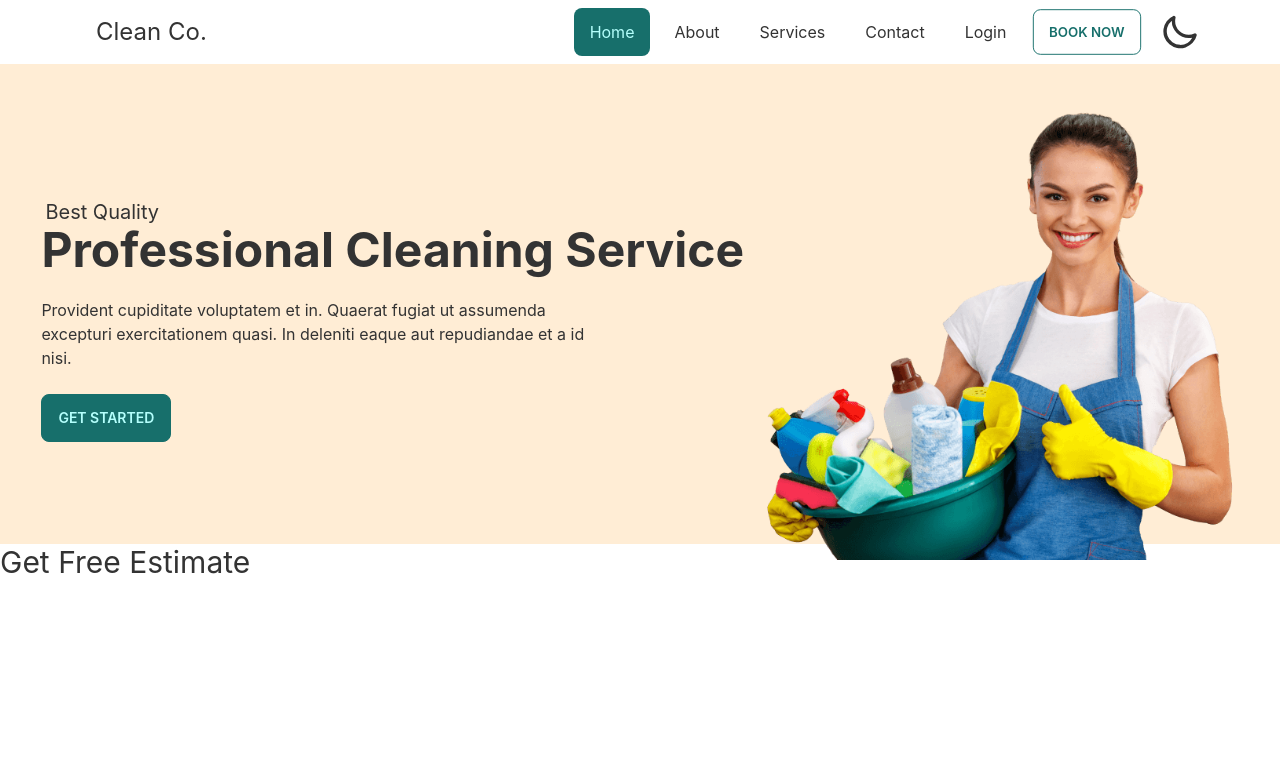
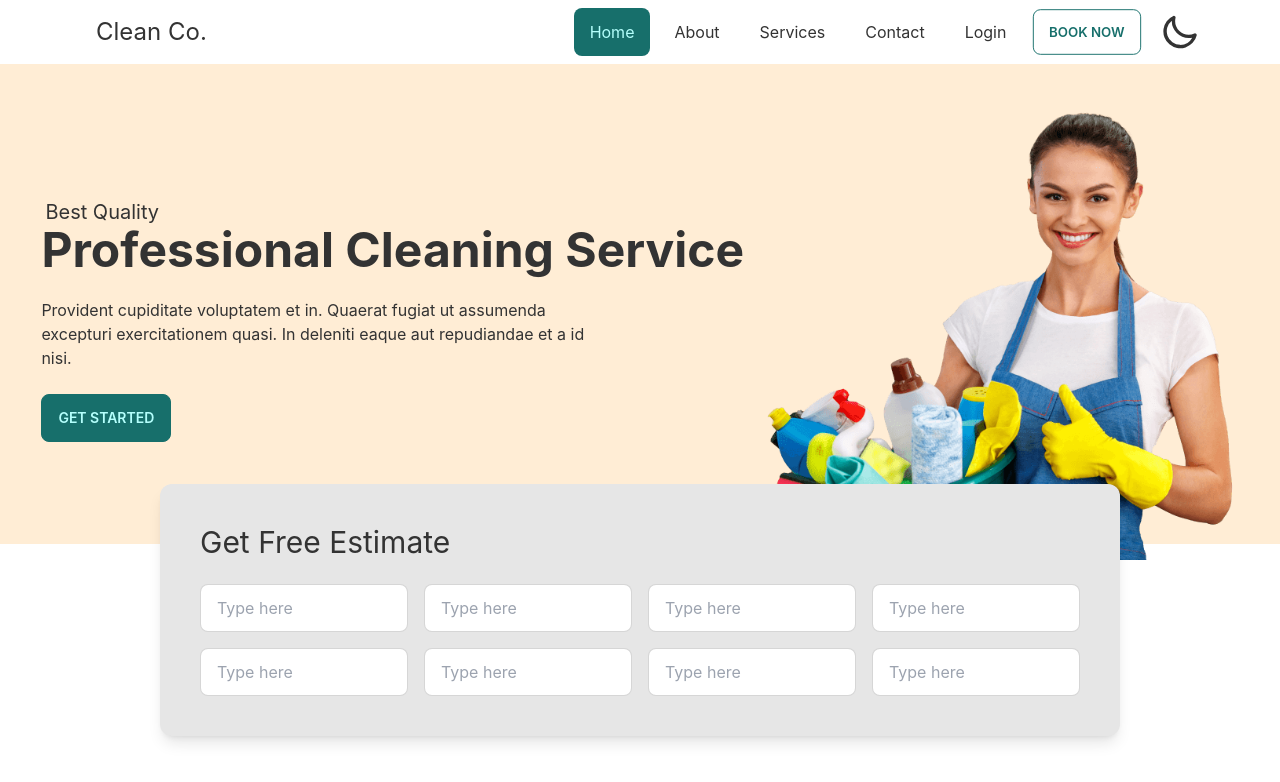
Before and after one commit to mohammadtanim24h/clean-co-live, a React (Create React App) app: page / in a window 1280 px wide. Shown: the top 782 px of the page. Built offline with nearby package versions, Linux system fonts and the light colour scheme.

Commit message:
free estimate section added

```diff
--- a/src/components/Navbar.js
+++ b/src/components/Navbar.js
@@ -7,7 +7,7 @@ const Navbar = ({ children }) => {
             <input id="my-drawer-3" type="checkbox" className="drawer-toggle" />
             <div className="drawer-content flex flex-col">
                 {/* <!-- Navbar --> */}
-                <div className="w-full navbar md:px-20 fixed top-0 z-50 bg-base-100">
+                <div className="w-full navbar md:px-20 sticky top-0 z-50 bg-base-100">
                     <div className="flex-1 px-2 mx-2 text-2xl">Clean Co.</div>
                     <div className="flex-none lg:hidden">
                         <label
--- a/src/pages/Home/Landing.js
+++ b/src/pages/Home/Landing.js
@@ -3,8 +3,8 @@ import bucketGirl from '../../assets/images/bucketgirl.png';
 
 const Landing = () => {
     return (
-        <div className="h-[200vh]">
-            <div class="hero h-screen lg:h-[60vh] bg-accent mt-16">
+        <div>
+            <div class="hero h-screen lg:h-[60vh] bg-accent">
                 <div class="hero-content flex-col-reverse lg:flex-row-reverse">
                     <div className="h-[60vh] shrink-0">
                         <img
@@ -26,8 +26,18 @@ const Landing = () => {
                 </div>
             </div>
             {/* Free Estimate */}
-            <div>
-                <h1 className="text-3xl">Get Free Estimate</h1>
+            <div className="shadow-lg p-10 w-3/4 mx-auto bg-base-200 mt-[-60px] relative z-99 rounded-xl">
+                <h1 className="text-3xl mb-6">Get Free Estimate</h1>
+                <div className="grid grid-cols-1 md:grid-cols-2 lg:grid-cols-4 gap-4">
+                    <input type="text" placeholder="Type here" class="input input-bordered w-full" />
+                    <input type="text" placeholder="Type here" class="input input-bordered w-full" />
+                    <input type="text" placeholder="Type here" class="input input-bordered w-full" />
+                    <input type="text" placeholder="Type here" class="input input-bordered w-full" />
+                    <input type="text" placeholder="Type here" class="input input-bordered w-full" />
+                    <input type="text" placeholder="Type here" class="input input-bordered w-full" />
+                    <input type="text" placeholder="Type here" class="input input-bordered w-full" />
+                    <input type="text" placeholder="Type here" class="input input-bordered w-full" />
+                </div>
             </div>
         </div>
     );
```
